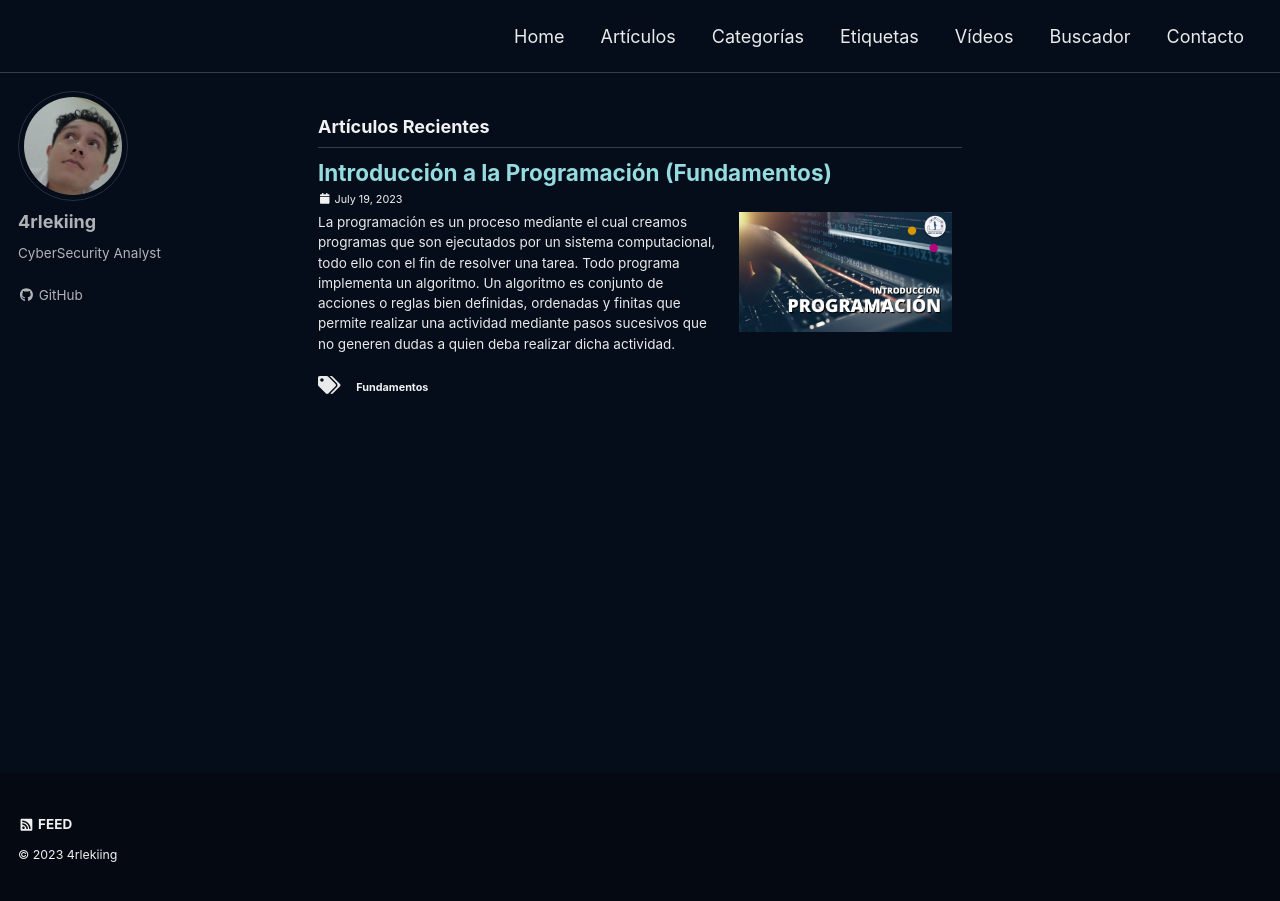
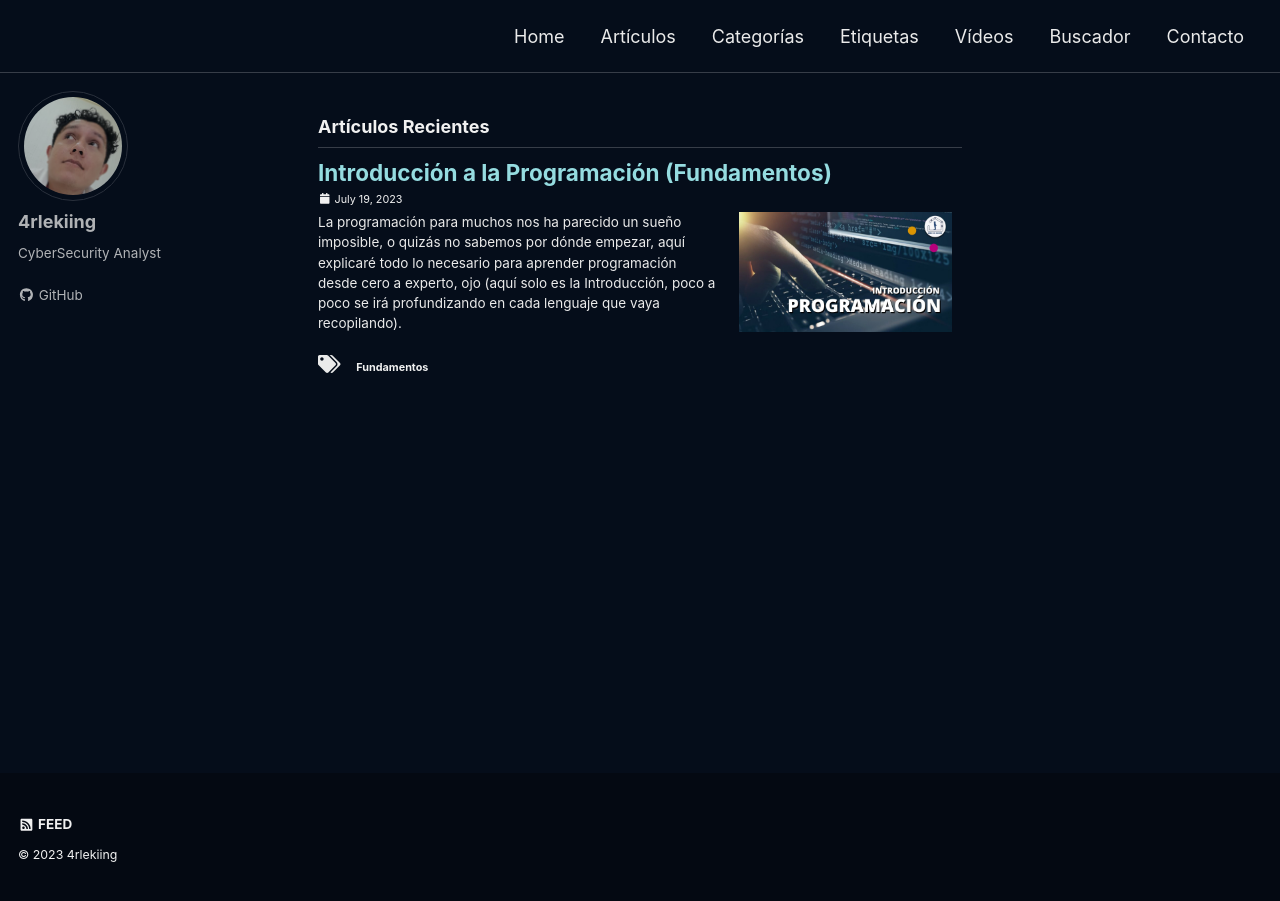
Before and after one commit to 4rleking/4rleking.github.io, a Jekyll site: the page built from index.html, in a window 1280 px wide. Built offline with Jekyll 4.4.1, drawn with Linux system fonts in a browser that asks for light colours; cached includes are drawn as plain includes; a script that is not in the unit is left out; the list of posts is cut into pages by our own code.

Commit message:
Update 2023-07-19-Introduccion-Programacion.md

```diff
--- a/_posts/2023-07-19-Introduccion-Programacion.md
+++ b/_posts/2023-07-19-Introduccion-Programacion.md
@@ -1,11 +1,7 @@
 ---
 layout: single
 title: Introducción a la Programación (Fundamentos)
-excerpt: "La programación es un proceso mediante el cual creamos programas que son ejecutados por un
-sistema computacional, todo ello con el fin de resolver una tarea. Todo programa implementa un
-algoritmo. Un algoritmo es conjunto de acciones o reglas bien definidas, ordenadas y finitas que
-permite realizar una actividad mediante pasos sucesivos que no generen dudas a quien deba realizar
-dicha actividad."
+excerpt: "La programación para muchos nos ha parecido un sueño imposible, o quizás no sabemos por dónde empezar, aquí explicaré todo lo necesario para aprender programación desde cero a experto, ojo (aquí solo es la Introducción, poco a poco se irá profundizando en cada lenguaje que vaya recopilando)."
 date: 2023-07-19
 classes: wide
 header:
```
